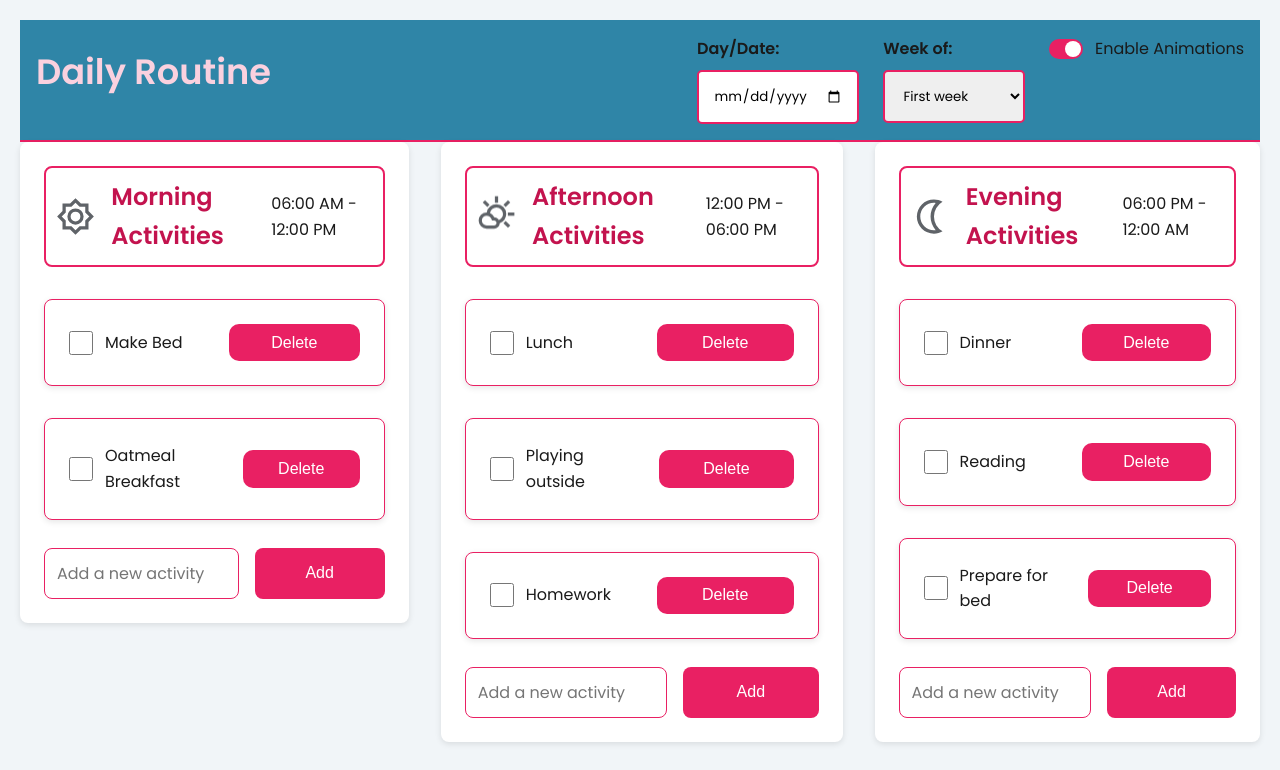
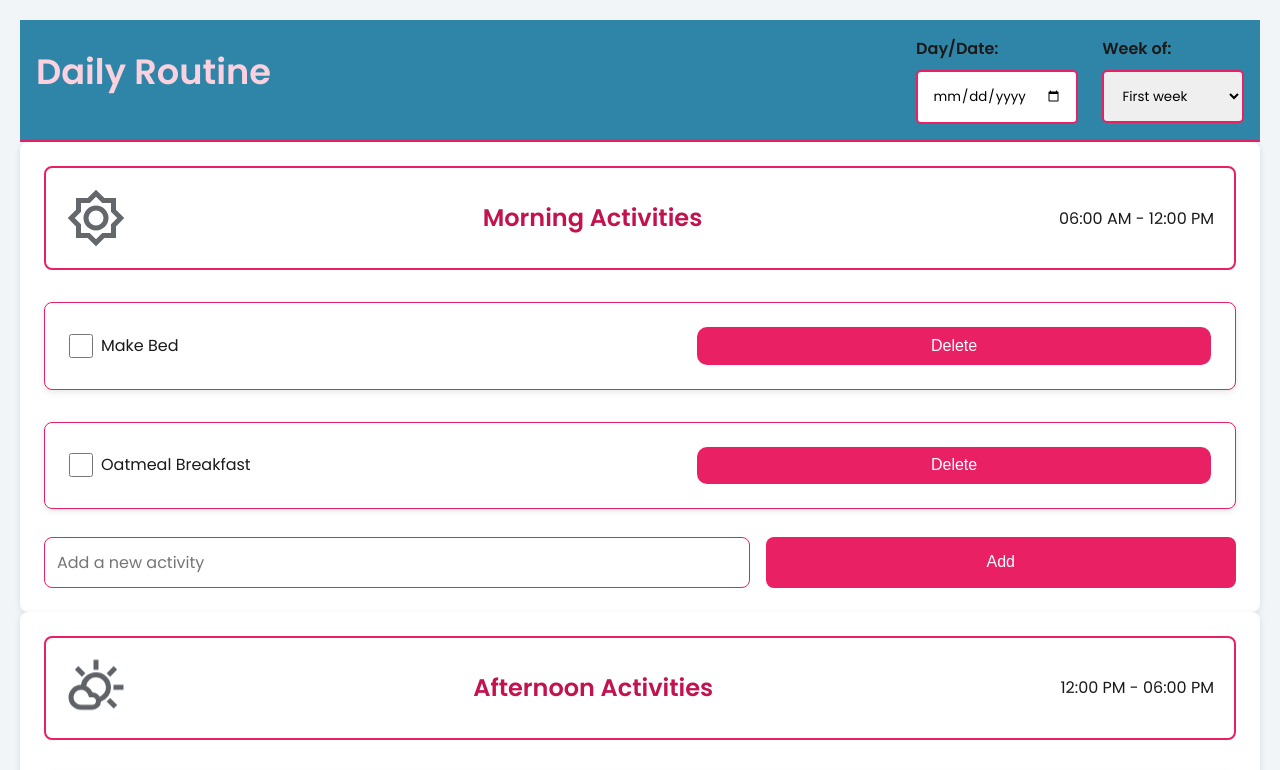
Before and after one commit to Doileo/kids-schedule-organizer, a React (Create React App) app: page / in a window 1280 px wide. Shown: the top 770 px of the page. Built offline with nearby package versions, Linux system fonts and the light colour scheme.

Commit message:
Replaced Context with prefers-reduced-motion for animated icons to respect user motion preferences

```diff
--- a/src/App.js
+++ b/src/App.js
@@ -1,18 +1,18 @@
 import React from "react";
-import { AnimationProvider } from "./contexts/AnimationContext"; // Import AnimationProvider
 import Header from "./components/Header/Header";
+import MorningSection from "./components/ActivityList/MorningSection";
+import AfternoonSection from "./components/ActivityList/AfternoonSection";
+import EveningSection from "./components/ActivityList/EveningSection";
 import "./App.css";
-import ActivityList from "./components/ActivityList/ActivityList";
 
 const App = () => {
   return (
-    <AnimationProvider>
-      {/* Use the AnimationProvider's context directly */}
-      <div className="app">
-        <Header />
-        <ActivityList />
-      </div>
-    </AnimationProvider>
+    <div className="App">
+      <Header />
+      <MorningSection />
+      <AfternoonSection />
+      <EveningSection />
+    </div>
   );
 };
 
--- a/src/components/ActivityList/ActivityList.css
+++ b/src/components/ActivityList/ActivityList.css
@@ -137,12 +137,12 @@
 /* Sun Icon Styling */
 .sun-icon {
   width: 50px;
-  transition: transform 0.3s ease, filter 0.3s ease; /* Smooth transition for hover effect */
+  transition: transform 0.3s ease, filter 0.3s ease;
 }
 
 .sun-icon:hover {
-  transform: scale(1.1); /* Slightly enlarge on hover */
-  filter: brightness(1.2); /* Brighten on hover */
+  transform: scale(1.1);
+  filter: brightness(1.2);
 }
 
 /* Animation for shining effect */
@@ -159,7 +159,29 @@
 }
 
 .sun-icon.shine {
-  animation: shine 1.5s infinite; /* Repeat shine animation */
+  animation: shine 1.5s infinite;
+}
+
+/* Sharing Animation Styles */
+@keyframes share {
+  0% {
+    transform: scale(1);
+  }
+  50% {
+    transform: scale(1.1);
+  }
+  100% {
+    transform: scale(1);
+  }
+}
+
+.sun-icon.share {
+  animation: share 0.5s infinite;
+}
+
+/* Optional: Add sharing effect on hover */
+.sun-icon:hover.share {
+  animation: none;
 }
 
 /* Animation for floating effect */
@@ -197,6 +219,17 @@
   }
   100% {
     transform: scale(1);
+  }
+}
+
+/* Reduce motion preferences */
+@media (prefers-reduced-motion: reduce) {
+  .sun-icon.shine,
+  .sun-icon.share,
+  .float-icon,
+  .moon-icon {
+    animation: none; /* Disable animations */
+    transition: none; /* Disable transitions for hover effects */
   }
 }
 
@@ -269,9 +302,8 @@
 @media (min-width: 1024px) {
   .activity-sections {
     display: grid;
-    grid-template-columns: repeat(3, 1fr);
-    align-items: start;
-    gap: 2.75rem;
+    grid-template-columns: repeat(3, 1fr); /* Create three columns */
+    gap: 2rem;
   }
 
   .routine-section {
@@ -281,7 +313,7 @@
   }
 
   .routine-header {
-    padding: 10px;
+    padding: 20px;
   }
 
   .sun-icon,
@@ -294,15 +326,10 @@
     padding: 1.5rem;
   }
 
-  label {
-    gap: 0.75rem;
-  }
-
   /* Larger Checkbox Styling */
   .activity-item input[type="checkbox"] {
     width: 24px;
     height: 24px;
-    flex-shrink: 0;
   }
 
   .new-activity {
--- a/src/components/ActivityList/ActivityList.js
+++ b/src/components/ActivityList/ActivityList.js
@@ -1,5 +1,4 @@
 import React, { useContext } from "react";
-import { AnimationContext } from "../../contexts/AnimationContext";
 import MorningSection from "./MorningSection";
 import AfternoonSection from "./AfternoonSection";
 import EveningSection from "./EveningSection";
--- a/src/components/ActivityList/AfternoonSection.js
+++ b/src/components/ActivityList/AfternoonSection.js
@@ -1,4 +1,4 @@
-import React, { useState } from "react";
+import React, { useState } from "react"; // Remove useEffect import
 import "./ActivityList.css";
 import sunCloudIcon from "../../assets/icons/cloudly-icon.svg";
 
@@ -11,23 +11,31 @@ const AfternoonSection = () => {
 
   const [newActivity, setNewActivity] = useState("");
 
+  const prefersReducedMotion = window.matchMedia(
+    "(prefers-reduced-motion: reduce)"
+  ).matches;
+
+  const float = !prefersReducedMotion ? "float" : ""; // Handle animation based on preference
+
   const handleAddActivity = () => {
     if (newActivity.trim()) {
-      setActivities([
-        ...activities,
-        { id: activities.length + 1, name: newActivity, completed: false },
+      setActivities((prevActivities) => [
+        ...prevActivities,
+        { id: prevActivities.length + 1, name: newActivity, completed: false },
       ]);
       setNewActivity("");
     }
   };
 
   const handleDeleteActivity = (id) => {
-    setActivities(activities.filter((activity) => activity.id !== id));
+    setActivities((prevActivities) =>
+      prevActivities.filter((activity) => activity.id !== id)
+    );
   };
 
   const handleToggleComplete = (id) => {
-    setActivities(
-      activities.map((activity) =>
+    setActivities((prevActivities) =>
+      prevActivities.map((activity) =>
         activity.id === id
           ? { ...activity, completed: !activity.completed }
           : activity
@@ -39,7 +47,7 @@ const AfternoonSection = () => {
     <section className="routine-section" aria-labelledby="afternoon-section">
       <div className="routine-header">
         <img
-          className="float-icon"
+          className={`float-icon ${float}`} // Apply float effect based on preferences
           src={sunCloudIcon}
           alt="Sun with Cloud Icon"
         />
--- a/src/components/ActivityList/EveningSection.js
+++ b/src/components/ActivityList/EveningSection.js
@@ -1,33 +1,40 @@
-import React, { useState } from "react";
+import React, { useState } from "react"; // Remove useEffect import
+import moonIcon from "../../assets/icons/nightlight.svg";
 import "./ActivityList.css";
-import moonIcon from "../../assets/icons/nightlight.svg";
 
 const EveningSection = () => {
   const [activities, setActivities] = useState([
     { id: 1, name: "Dinner", completed: false },
     { id: 2, name: "Reading", completed: false },
-    { id: 3, name: "Prepare for bed", completed: false },
   ]);
 
   const [newActivity, setNewActivity] = useState("");
 
+  const prefersReducedMotion = window.matchMedia(
+    "(prefers-reduced-motion: reduce)"
+  ).matches;
+
+  const glow = !prefersReducedMotion ? "glow" : "";
+
   const handleAddActivity = () => {
     if (newActivity.trim()) {
-      setActivities([
-        ...activities,
-        { id: activities.length + 1, name: newActivity, completed: false },
+      setActivities((prevActivities) => [
+        ...prevActivities,
+        { id: prevActivities.length + 1, name: newActivity, completed: false },
       ]);
       setNewActivity("");
     }
   };
 
   const handleDeleteActivity = (id) => {
-    setActivities(activities.filter((activity) => activity.id !== id));
+    setActivities((prevActivities) =>
+      prevActivities.filter((activity) => activity.id !== id)
+    );
   };
 
   const handleToggleComplete = (id) => {
-    setActivities(
-      activities.map((activity) =>
+    setActivities((prevActivities) =>
+      prevActivities.map((activity) =>
         activity.id === id
           ? { ...activity, completed: !activity.completed }
           : activity
@@ -38,9 +45,13 @@ const EveningSection = () => {
   return (
     <section className="routine-section" aria-labelledby="evening-section">
       <div className="routine-header">
-        <img className="moon-icon" src={moonIcon} alt="Moon Icon" />
+        <img
+          className={`moon-icon ${glow}`} // Apply glow effect based on preferences
+          src={moonIcon}
+          alt="Moon Icon"
+        />
         <h2 id="evening-section">Evening Activities</h2>
-        <p className="evening-hours">06:00 PM - 12:00 AM</p>
+        <p className="evening-hours">06:00 PM - 10:00 PM</p>
       </div>
 
       <div className="activity-container">
--- a/src/components/ActivityList/MorningSection.js
+++ b/src/components/ActivityList/MorningSection.js
@@ -1,6 +1,6 @@
-import React, { useState, useEffect } from "react";
+import React, { useState } from "react";
+import sunIcon from "../../assets/icons/sun-icon.svg";
 import "./ActivityList.css";
-import sunIcon from "../../assets/icons/sun-icon.svg";
 
 const MorningSection = () => {
   const [activities, setActivities] = useState([
@@ -9,32 +9,32 @@ const MorningSection = () => {
   ]);
 
   const [newActivity, setNewActivity] = useState("");
-  const [shine, setShine] = useState(false);
 
-  // Toggle the shine effect
-  useEffect(() => {
-    const shineInterval = setInterval(() => setShine((prev) => !prev), 2000);
+  const prefersReducedMotion = window.matchMedia(
+    "(prefers-reduced-motion: reduce)"
+  ).matches;
 
-    return () => clearInterval(shineInterval);
-  }, []);
+  const shine = !prefersReducedMotion ? "shine" : "";
 
   const handleAddActivity = () => {
     if (newActivity.trim()) {
-      setActivities([
-        ...activities,
-        { id: activities.length + 1, name: newActivity, completed: false },
+      setActivities((prevActivities) => [
+        ...prevActivities,
+        { id: prevActivities.length + 1, name: newActivity, completed: false },
       ]);
       setNewActivity("");
     }
   };
 
   const handleDeleteActivity = (id) => {
-    setActivities(activities.filter((activity) => activity.id !== id));
+    setActivities((prevActivities) =>
+      prevActivities.filter((activity) => activity.id !== id)
+    );
   };
 
   const handleToggleComplete = (id) => {
-    setActivities(
-      activities.map((activity) =>
+    setActivities((prevActivities) =>
+      prevActivities.map((activity) =>
         activity.id === id
           ? { ...activity, completed: !activity.completed }
           : activity
@@ -46,7 +46,7 @@ const MorningSection = () => {
     <section className="routine-section" aria-labelledby="morning-section">
       <div className="routine-header">
         <img
-          className={`sun-icon ${shine ? "shine" : ""}`}
+          className={`sun-icon ${shine}`} // Apply shine effect based on preferences
           src={sunIcon}
           alt="Sun Icon"
         />
--- a/src/components/Header/Header.css
+++ b/src/components/Header/Header.css
@@ -41,48 +41,61 @@
 }
 
 /* Toggle container styling */
-.toggle {
+.header__toggle {
   display: flex;
   align-items: center;
   cursor: pointer;
 }
 
 /* Hidden checkbox */
-.toggle input {
-  display: none;
+.header__toggle-input {
+  display: none; /* Hide the actual checkbox */
 }
 
 /* The slider (custom styling for the toggle switch) */
-.slider {
-  width: 34px;
-  height: 20px;
-  background-color: var(--light-pinkish-red);
-  border-radius: 34px;
-  position: relative;
-  transition: background-color 0.4s;
+.header__toggle-slider {
+  width: 34px; /* Width of the toggle */
+  height: 20px; /* Height of the toggle */
+  background-color: var(--light-pinkish-red); /* Background color when off */
+  border-radius: 34px; /* Rounded corners */
+  position: relative; /* Positioning context for the button */
+  transition: background-color 0.4s; /* Smooth background color transition */
 }
 
 /* The round slider (the toggle button) */
-.slider::before {
-  content: "";
+.header__toggle-slider::before {
+  content: ""; /* Creates a circular toggle button */
   position: absolute;
-  width: 16px;
-  height: 16px;
-  left: 2px;
-  bottom: 2px;
-  background-color: white;
-  border-radius: 50%;
-  transition: transform 0.4s;
+  width: 16px; /* Width of the toggle button */
+  height: 16px; /* Height of the toggle button */
+  left: 2px; /* Start position on the left */
+  bottom: 2px; /* Align to the bottom */
+  background-color: white; /* Color of the toggle button */
+  border-radius: 50%; /* Make it round */
+  transition: transform 0.4s; /* Smooth movement */
 }
 
 /* Change the background color when the toggle is checked */
-.toggle input:checked + .slider {
+.header__toggle-input:checked + .header__toggle-slider {
   background-color: var(--primary-color);
 }
 
 /* Move the toggle button when checked */
-.toggle input:checked + .slider::before {
+.header__toggle-input:checked + .header__toggle-slider::before {
   transform: translateX(14px);
+}
+
+/* Focus and hover styles */
+.header__toggle-input:focus + .header__toggle-slider {
+  outline: none;
+  box-shadow: 0 0 0 3px var(--light-pinkish-red); /* Custom focus effect */
+}
+
+.header__toggle-slider:hover {
+  background-color: lighten(
+    var(--primary-color),
+    10%
+  ); /* Change color on hover */
 }
 
 @media (min-width: 768px) {
--- a/src/components/Header/Header.js
+++ b/src/components/Header/Header.js
@@ -1,5 +1,4 @@
-import React, { useState, useEffect, useContext } from "react";
-import { AnimationContext } from "../../contexts/AnimationContext"; // Adjust path accordingly
+import React, { useState, useEffect } from "react";
 import "./Header.css";
 
 const Header = () => {
@@ -7,23 +6,17 @@ const Header = () => {
   const [week, setWeek] = useState(
     () => localStorage.getItem("week") || "First week"
   );
-  const { animationsEnabled, setAnimationsEnabled } =
-    useContext(AnimationContext);
 
   useEffect(() => {
     localStorage.setItem("date", date);
     localStorage.setItem("week", week);
   }, [date, week]);
 
-  const handleToggle = () => {
-    setAnimationsEnabled((prev) => !prev);
-  };
-
   return (
     <header className="header">
       <h1 className="header__title">Daily Routine</h1>
-
       <div className="header__inputs">
+        {/* Day/Date input */}
         <div className="header__input-group">
           <label htmlFor="date" className="header__label">
             Day/Date:
@@ -38,6 +31,7 @@ const Header = () => {
           />
         </div>
 
+        {/* Week of input */}
         <div className="header__input-group">
           <label htmlFor="week" className="header__label">
             Week of:
@@ -55,20 +49,6 @@ const Header = () => {
             <option value="Fourth week">Fourth week</option>
           </select>
         </div>
-
-        <div>
-          <label className="toggle">
-            <input
-              type="checkbox"
-              checked={animationsEnabled}
-              onChange={handleToggle}
-              aria-label="Toggle animations"
-            />
-            <span className="slider"></span>{" "}
-            {/* Slider for the toggle effect */}
-            Enable Animations
-          </label>
-        </div>
       </div>
     </header>
   );
--- a/src/contexts/AnimationContext.js
+++ /dev/null
@@ -1,21 +0,0 @@
-import React, { createContext, useState } from "react";
-
-// the Animation Context
-export const AnimationContext = createContext();
-
-// the provider component
-export const AnimationProvider = ({ children }) => {
-  // State to manage whether animations are enabled or disabled
-  const [animationsEnabled, setAnimationsEnabled] = useState(true);
-
-  // Function to toggle animations
-  const toggleAnimations = () => {
-    setAnimationsEnabled((prev) => !prev);
-  };
-
-  return (
-    <AnimationContext.Provider value={{ animationsEnabled, toggleAnimations }}>
-      {children}
-    </AnimationContext.Provider>
-  );
-};
```
Also changed, not shown: src/contexts/AnimationToggle.js (deleted).
